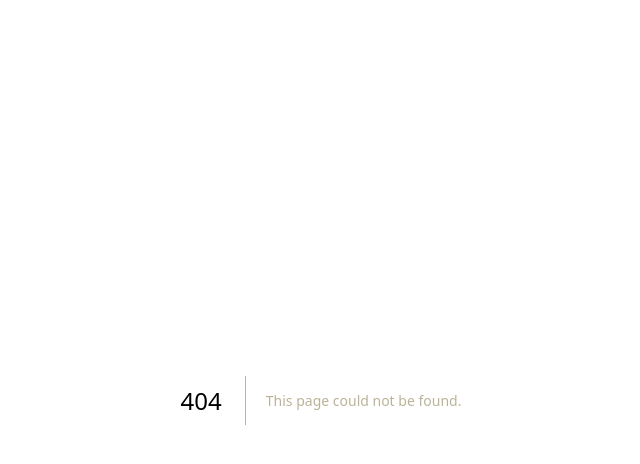
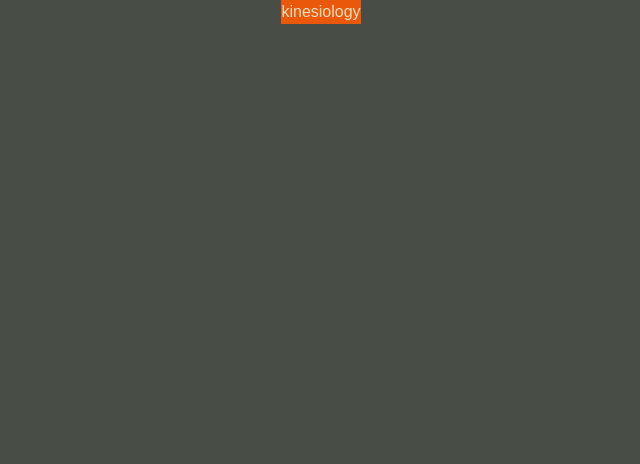
Before and after one commit to IDerevyansky/bs-page, a Next.js app: page /kinesiology in a window 1280 px wide. Before the commit this address had no page. Shown: the top 464 px of the page, without its empty margins (319-959 px from the left). Built offline with nearby package versions, Linux system fonts and the light colour scheme; a web font is replaced by a local one.

Commit message:
kinesiology

```diff
--- /dev/null
+++ b/src/app/(pages)/kinesiology/kinesiology.css
@@ -0,0 +1,4 @@
+.kinesiology{
+    @apply
+    bg-orange-600
+}
--- /dev/null
+++ b/src/app/(pages)/kinesiology/page.js
@@ -0,0 +1,9 @@
+import './kinesiology.css';
+
+export default function kinesiology(){
+    return(
+        <div className="kinesiology">
+            kinesiology
+        </div>
+    );
+}
```
